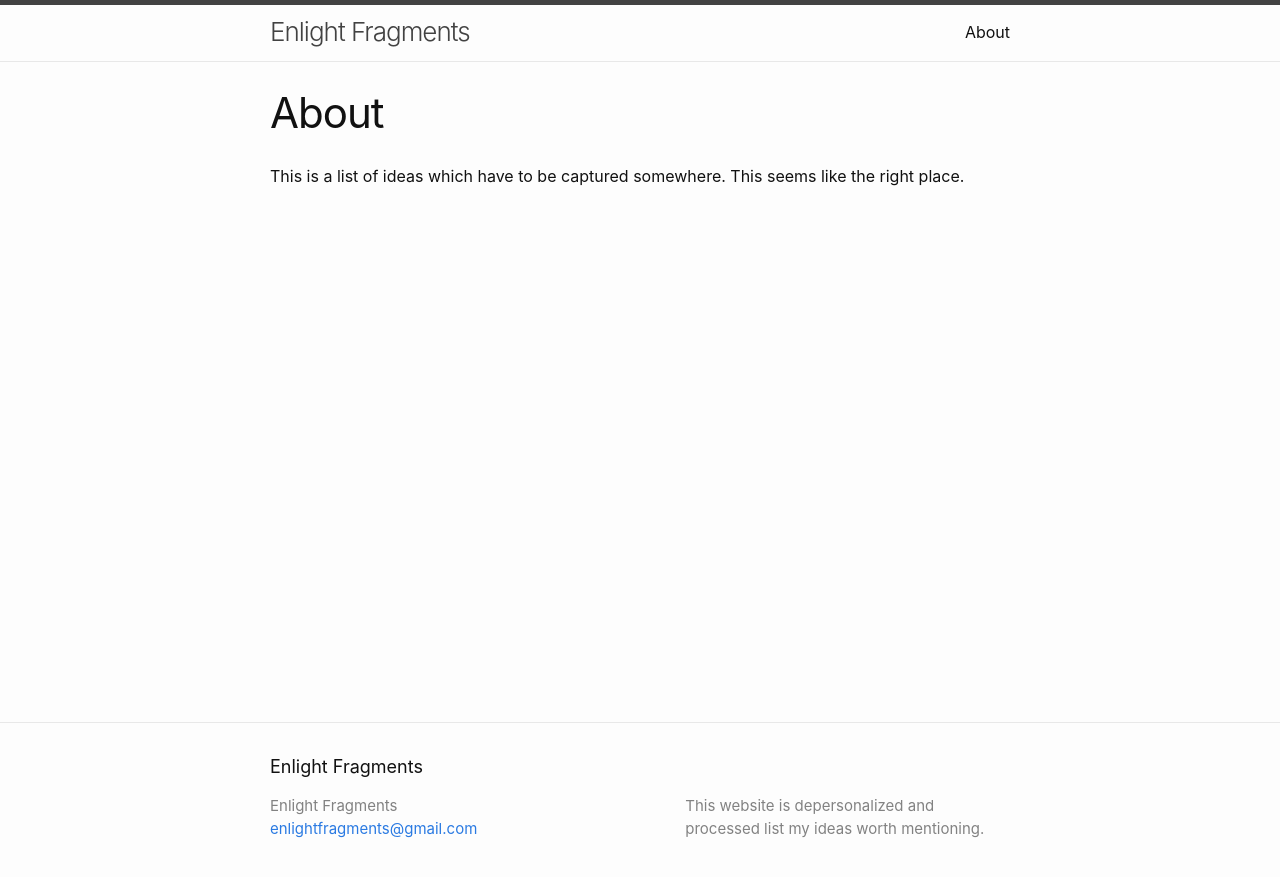
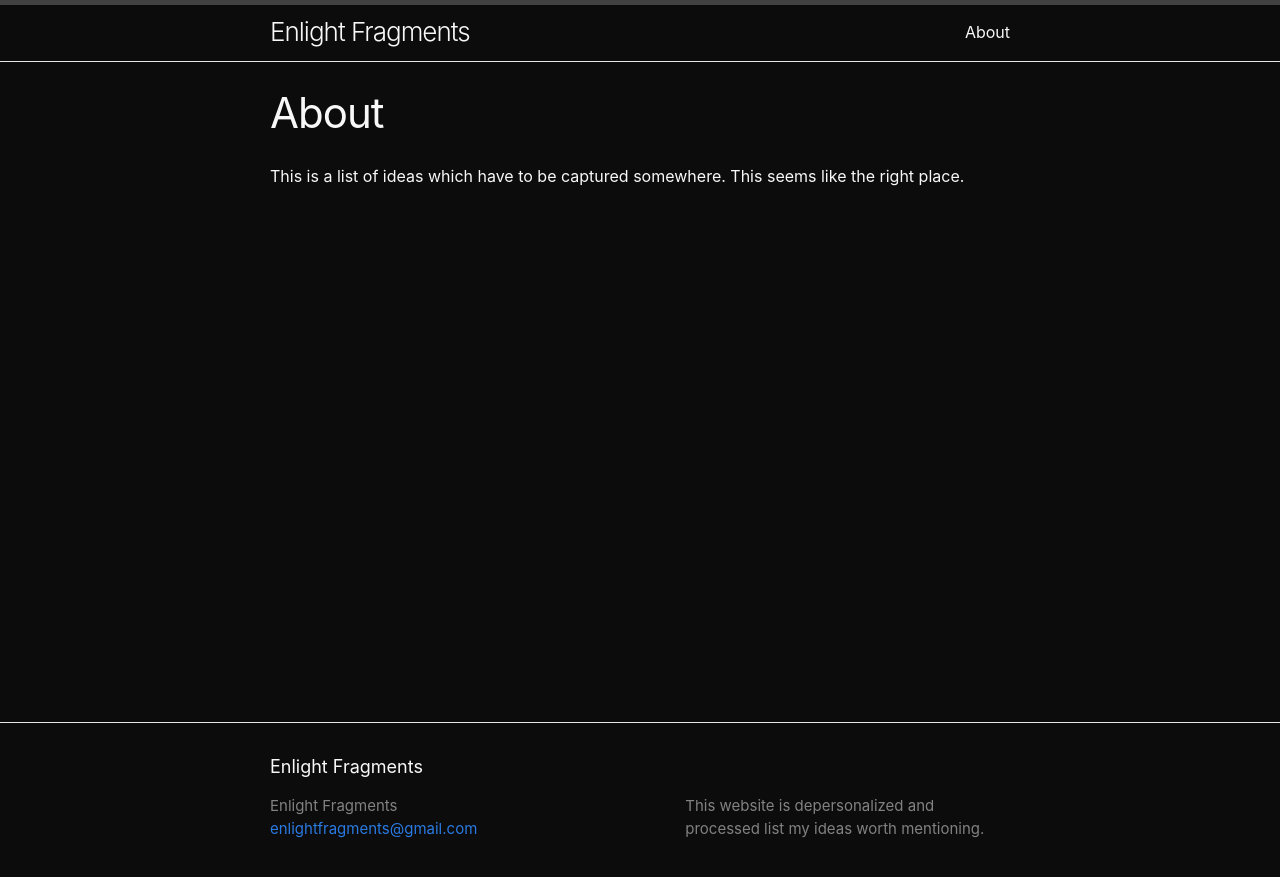
Before and after one commit to EnlightFragments/enlightfragments.github.io, a Jekyll site: the page built from about.markdown, in a window 1280 px wide. Shown: the top 877 px of the page. Built offline with Jekyll 4.4.1, drawn with Linux system fonts in a browser that asks for light colours.

Commit message:
made dark

```diff
--- a/_sass/minima.scss
+++ b/_sass/minima.scss
@@ -10,8 +10,8 @@ $base-line-height: 1.5 !default;
 
 $spacing-unit:     30px !default;
 
-$text-color:       #111 !default;
-$background-color: #fdfdfd !default;
+$text-color:       #F9F8F8 !default;
+$background-color: #0C0C0C !default;
 $brand-color:      #2a7ae2 !default;
 
 $grey-color:       #828282 !default;
--- a/_sass/minima/_layout.scss
+++ b/_sass/minima/_layout.scss
@@ -7,7 +7,9 @@
   min-height: $spacing-unit * 1.865;
 
   // Positioning context for the mobile navigation icon
-  position: relative;
+  position: sticky;
+  top: 0;
+  background-color: $background-color;
 }
 
 .site-title {
@@ -20,7 +22,7 @@
 
   &,
   &:visited {
-    color: $grey-color-dark;
+    color: $text-color;
   }
 }
 
```
Also changed, not shown: _layouts/home.html (+8 -11 lines).
